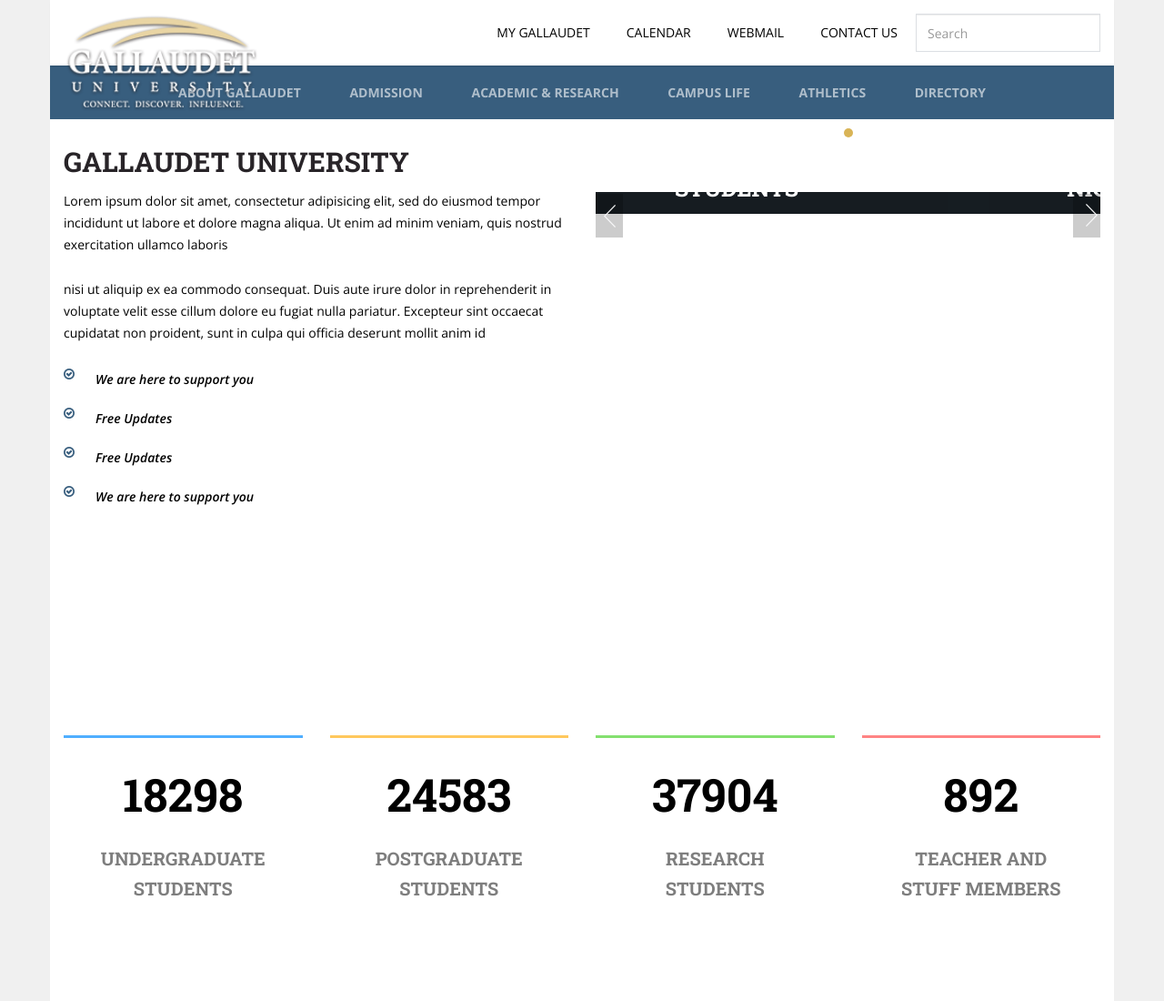
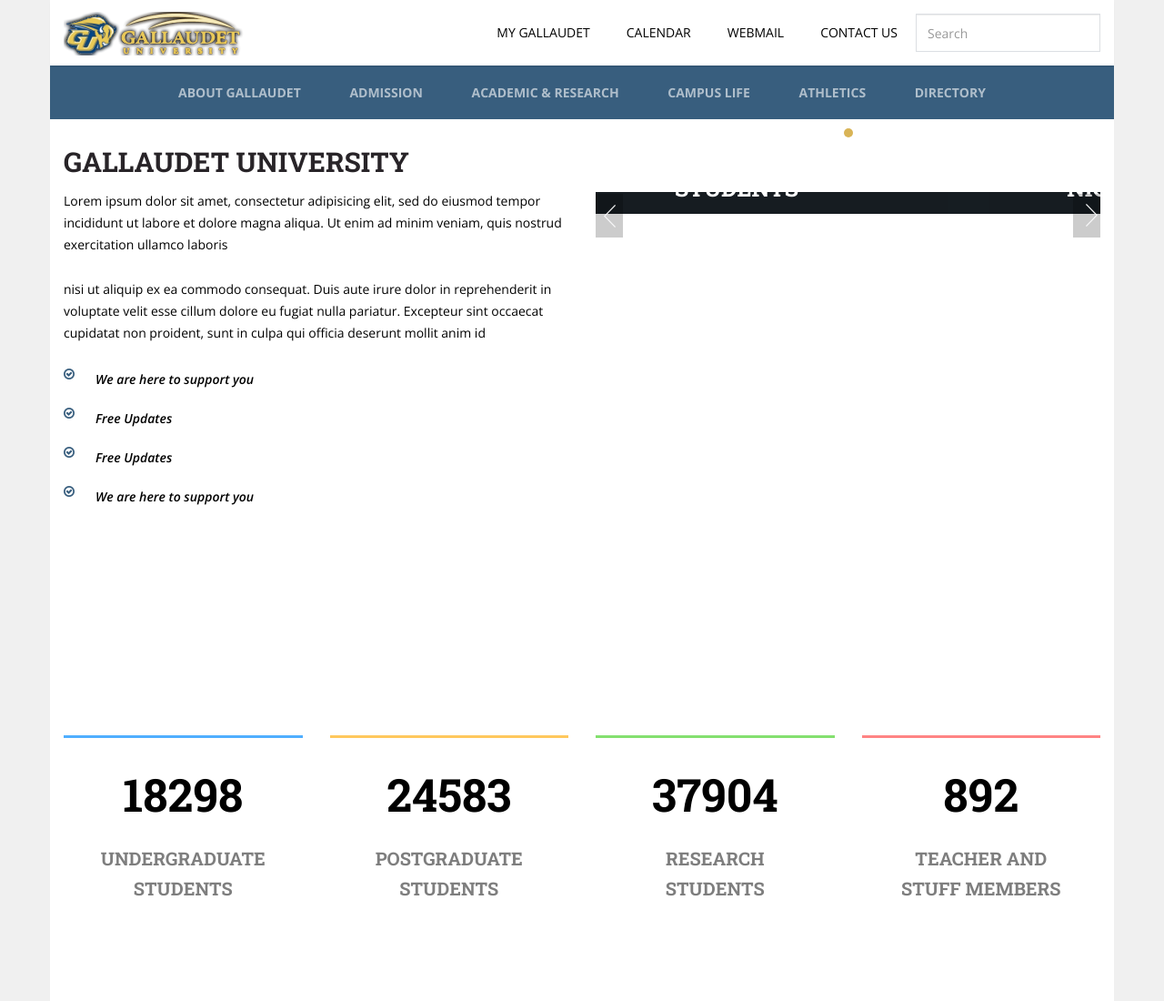
Before and after one commit to fhaddad22/ITS492, a plain HTML site: page about.html in a window 1280 px wide. Shown: the top 1100 px of the page at 91% size. Drawn offline with nearby package versions, Linux system fonts and the light colour scheme; files whose address does not match are found by name.

Commit message:
Webstorm changed logo file to original_gallaudet_logo.png, changed it back to logo.png

```diff
--- a/about.html
+++ b/about.html
@@ -44,7 +44,7 @@
                                     <span class="icon-bar"></span>
                                 </button>
                                 <a class="active navbar-brand logo clearfix" href="index.html"><img
-                                        src="img/originial_gally_logo.png"
+                                        src="img/logo.png"
                                         alt=""
                                         class="img-responsive"/></a>
                             </div>
```
Also changed, not shown: accommodation.html (+1 -1 lines), admission.html (+1 -1 lines), apply_now.html (+1 -1 lines), campus.html (+1 -1 lines), contact_us.html (+1 -1 lines), events_calendar.html (+1 -1 lines).
